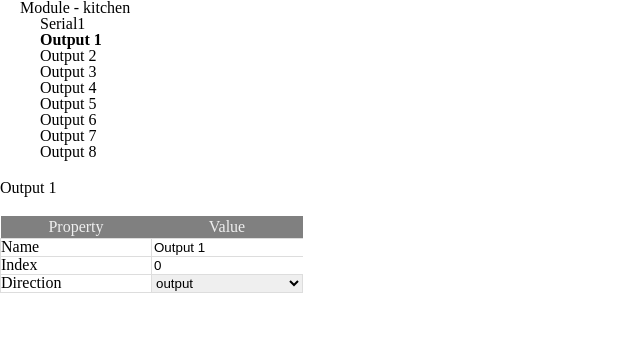
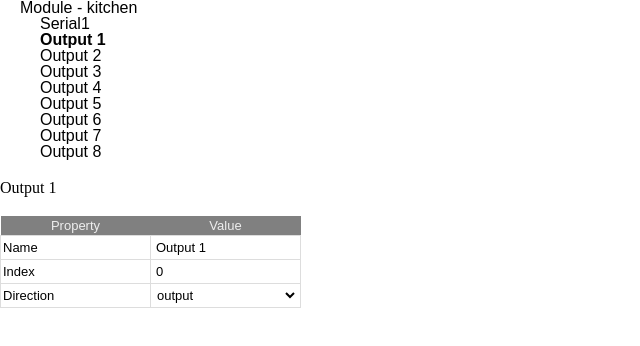
Before and after one commit to padcom/aplaster-ng, a Vue app in the folder configurator/: page / in a window 1280 px wide. Both pictures are taken after a click on the label "Output 1". Shown: the top 346 px of the page, without its empty margins (0-640 px from the left). Built offline with nearby package versions, Linux system fonts and the light colour scheme.

Commit message:
Updated styling (added style for active element)

```diff
--- a/configurator/src/App.vue
+++ b/configurator/src/App.vue
@@ -31,7 +31,14 @@ export default {
 }
 </script>
 
-<style>
+<style lang="less">
+html {
+  box-sizing: border-box;
+}
+*, *:before, *:after {
+  box-sizing: inherit;
+}
+
 html, body, div, span, applet, object, iframe,
 h1, h2, h3, h4, h5, h6, p, blockquote, pre,
 a, abbr, acronym, address, big, cite, code,
@@ -45,7 +52,6 @@ article, aside, canvas, details, embed,
 figure, figcaption, footer, header, hgroup,
 menu, nav, output, ruby, section, summary,
 time, mark, audio, video {
-  font-family: 'sans-serif';
   margin: 0;
   padding: 0;
   border: 0;
--- a/configurator/src/components/ConfigTreeView.vue
+++ b/configurator/src/components/ConfigTreeView.vue
@@ -1,5 +1,5 @@
 <template>
-  <div>
+  <div class="config-tree-view">
     <ul class="modules">
       <li v-for="module in config.modules" class="module">
         <label @click="selectItem(module)" :class="{ selected: isItemSelected(module) }">{{module.name}}</label>
@@ -41,6 +41,9 @@ export default {
 </script>
 
 <style scoped>
+.config-tree-view {
+  font-family: arial;
+}
 li label {
   cursor: pointer;
 }
@@ -48,6 +51,9 @@ ul {
   list-item-style: disc;
   padding-left: 20px;
 }
+label:hover {
+  text-decoration: underline;
+}
 label.selected {
   font-weight: bold;
 }
--- a/configurator/src/components/PropertyEditor.vue
+++ b/configurator/src/components/PropertyEditor.vue
@@ -1,6 +1,6 @@
 <template>
-  <div style="height: 200px">
-    <table class="property-editor">
+  <div class="property-editor" style="height: 200px">
+    <table>
       <thead>
         <tr>
           <th>{{ i18n.title }}</th>
@@ -10,6 +10,7 @@
       <tbody>
         <tr v-for="(property, key) in properties">
           <td class="title">{{ property.title }}</td>
+          <td class="value" v-if="property.type === 'readonly'"><span class="readonly">{{data[key]}}</span></td>
           <td class="value" v-if="property.type === 'string'"><input type="text" v-model="data[key]"/></td>
           <td class="value" v-if="property.type === 'number'"><input type="number" :min="property.min" :max="property.max" v-model="data[key]" /></td>
           <td class="value" v-if="property.type === 'select'">
@@ -43,7 +44,11 @@ export default {
 </script>
 
 <style lang="less" scoped>
-table.property-editor {
+* {
+  font-size: 13px;
+  font-family: arial;
+}
+table {
   th {
     font-weight: 400;
     background-color: gray;
@@ -51,8 +56,12 @@ table.property-editor {
     padding: 3px;
   }
   td {
-    margin: 2px;
+    padding: 01px 2px;
+    margin: 0;
     border: solid 1px #ddd;
+    height: 24px;
+    align: center;
+    vertical-align: middle;
   }
   td.title {
     width: 150px;
@@ -63,9 +72,20 @@ table.property-editor {
     input, select {
       width: 100%;
       border: none;
+      padding: 3px;
+      background-color: white;
     }
-    input:focus {
-      outline: none;
+
+    select, option {
+      padding: 2px 0px;
+    }
+
+    input:focus, select:focus {
+      outline: dotted 1px gray;
+    }
+
+    .readonly {
+      padding: 3px;
     }
   }
 }
--- a/configurator/src/config.js
+++ b/configurator/src/config.js
@@ -54,8 +54,7 @@ const Digital = {
     },
     index: {
       title: 'Index',
-      type: 'number',
-      readonly: true
+      type: 'readonly'
     },
     direction: {
       title: 'Direction',
```
